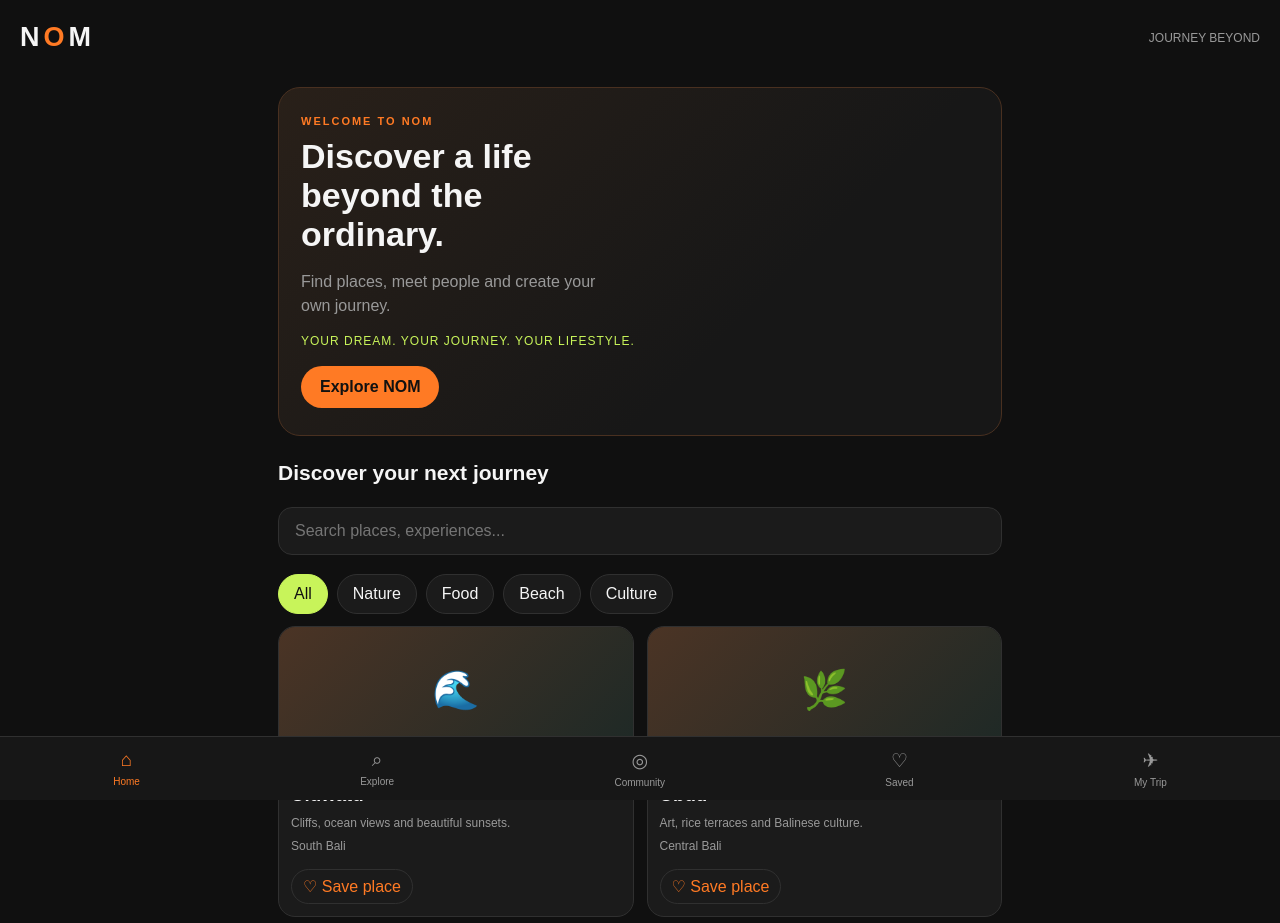
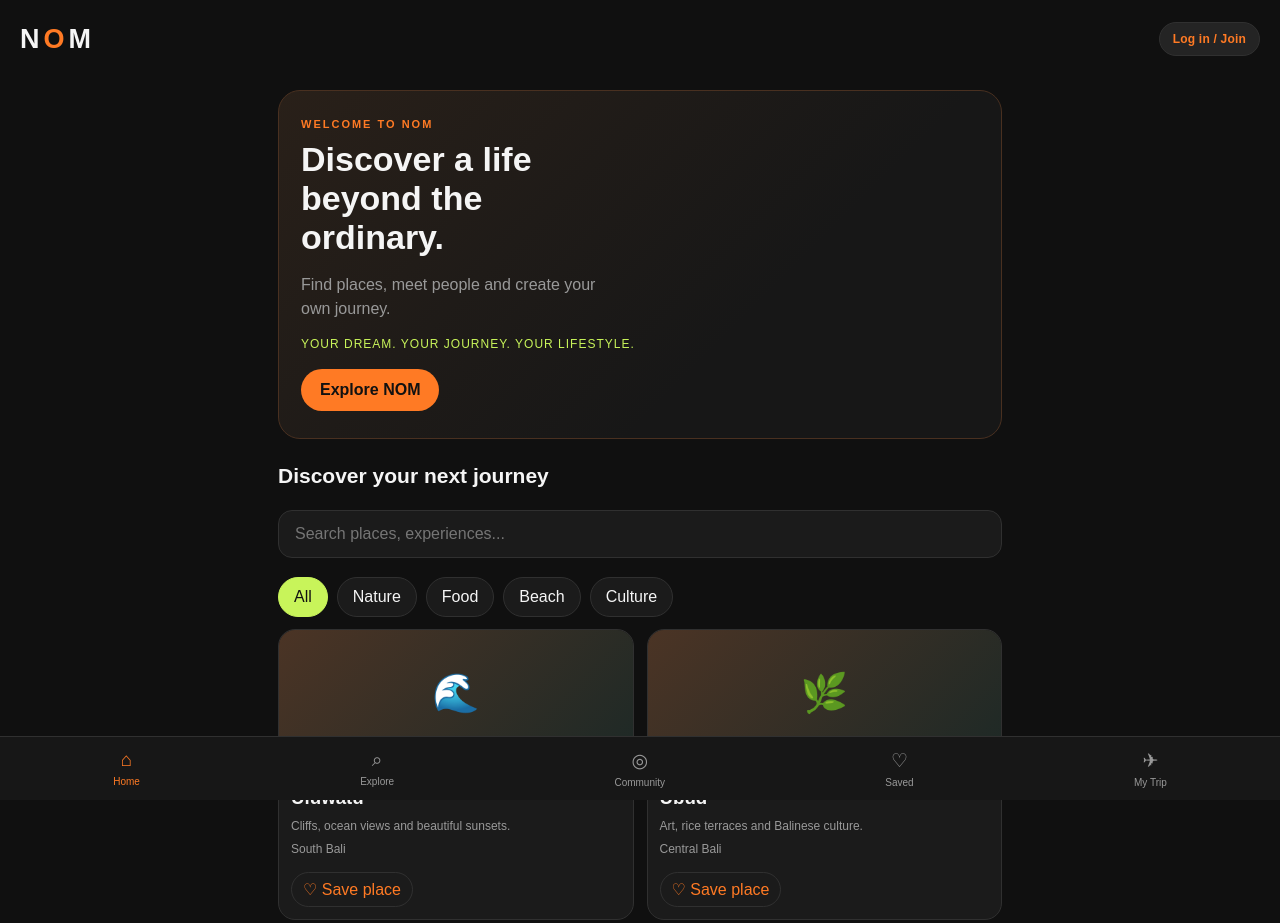
Before and after one commit to nommobileapp/nom-lifestyle-mockup, a plain HTML site: page index.html in a window 1280 px wide. Shown: the top 923 px of the page. Drawn offline with nearby package versions, Linux system fonts and the light colour scheme.

Commit message:
Make NOM login and registration visible in header

```diff
--- a/index.html
+++ b/index.html
@@ -42,7 +42,16 @@ header{
   letter-spacing:4px;
 }
 .logo span{color:var(--orange)}
-.header-right{color:var(--muted);font-size:12px}
+.header-account{
+  background:var(--panel2);
+  color:var(--orange);
+  border:1px solid var(--border);
+  border-radius:22px;
+  padding:9px 13px;
+  font-size:12px;
+  font-weight:bold;
+  letter-spacing:.2px;
+}
 main{padding:10px 18px;max-width:760px;margin:auto}
 h1{font-size:29px;line-height:1.15;margin:10px 0}
 h2{font-size:21px;margin:25px 0 14px}
@@ -195,7 +204,7 @@ hr{border:0;border-top:1px solid var(--border);margin:18px 0}
 
 <header>
   <div class="logo">N<span>O</span>M</div>
-  <div class="header-right" id="accountStatus">JOURNEY BEYOND</div>
+  <button class="header-account" id="accountStatus" type="button" onclick="showPage('profile')">Log in / Join</button>
 </header>
 
 <main>
@@ -654,7 +663,7 @@ function updateProfile(){
   }else{
     profileInfo.classList.remove("hidden");
     loggedInPanel.classList.add("hidden");
-    accountStatus.textContent = "JOURNEY BEYOND";
+    accountStatus.textContent = "Log in / Join";
   }
 }
 
```
